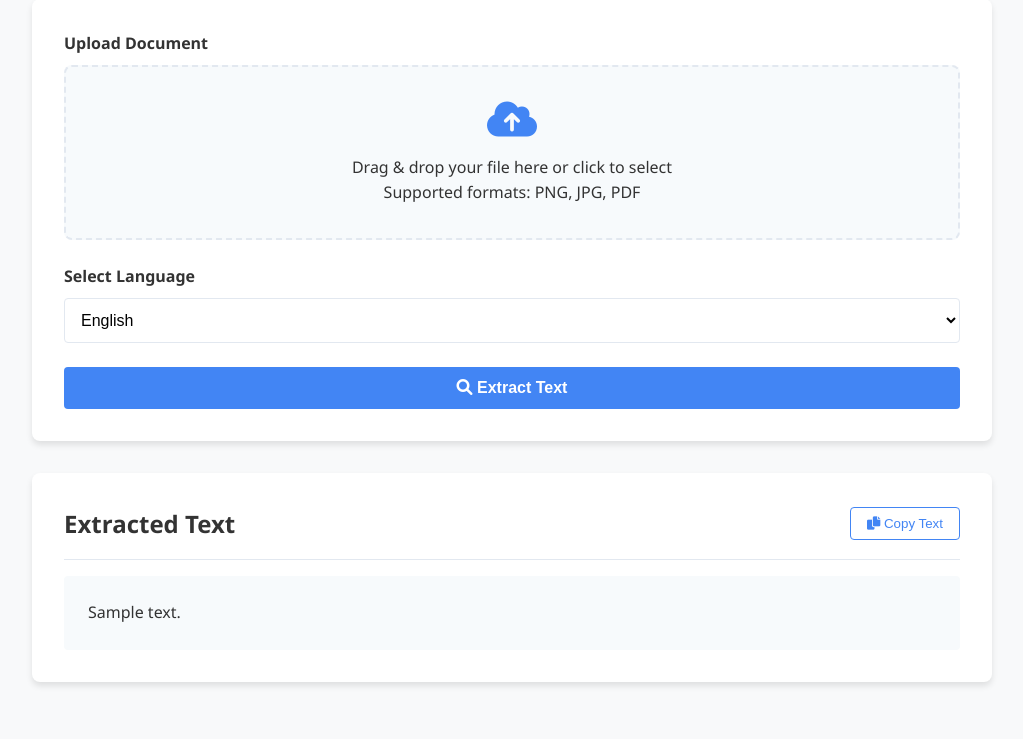
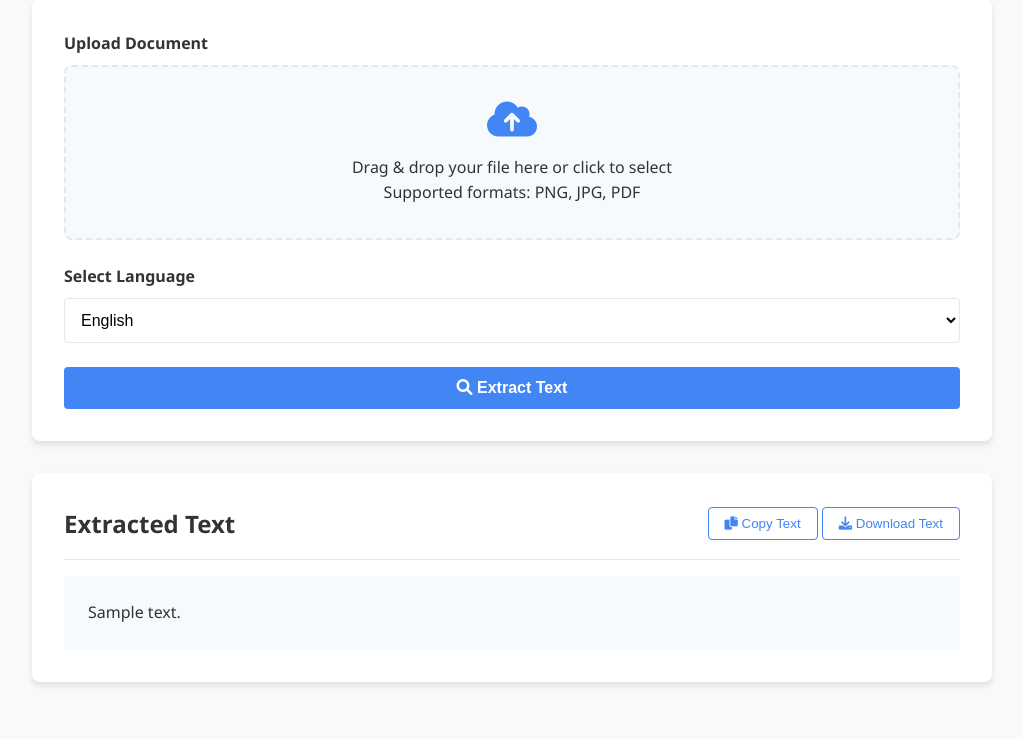
Before and after one commit to asharhb/FastAPI-OCR, a FastAPI app: template templates/index.html in a window 1280 px wide. Shown: the part 153-892 px from the top of the page, without its empty margins (128-1151 px from the left). Run offline with FastAPI, Linux system fonts and the light colour scheme; the template is opened without the code that fills it: most values are stand-ins (such as "Sample title", 1, 10 or a date in 2020).

Commit message:
Added download text

```diff
--- a/app/main.py
+++ b/app/main.py
@@ -337,6 +337,27 @@ with open("static/js/script.js", "w") as f:
             }, 2000);
         });
     });
+
+            // Handle text download
+const downloadBtn = document.getElementById('download-btn');
+downloadBtn.addEventListener('click', function() {
+    const resultText = document.getElementById('result-text').textContent;
+
+    // Create a Blob with the text content
+    const blob = new Blob([resultText], { type: 'text/plain' });
+
+    // Create a temporary anchor element
+    const a = document.createElement('a');
+    a.href = URL.createObjectURL(blob);
+    a.download = 'extracted_text.txt'; // File name for download
+    document.body.appendChild(a);
+
+    // Trigger the download
+    a.click();
+
+    // Clean up
+    document.body.removeChild(a);
+});
     """)
 
 # Create HTML template file
@@ -409,14 +430,19 @@ with open("templates/index.html", "w") as f:
 
         {% if extracted_text %}
         <div id="result-card" class="card result-card active">
-            <div class="result-header">
-                <h2>Extracted Text</h2>
-                <button id="copy-btn" class="copy-btn">
-                    <i class="fas fa-copy"></i> Copy Text
-                </button>
-            </div>
-            <div id="result-text" class="result-content">{{ extracted_text }}</div>
+    <div class="result-header">
+        <h2>Extracted Text</h2>
+        <div>
+            <button id="copy-btn" class="copy-btn">
+                <i class="fas fa-copy"></i> Copy Text
+            </button>
+            <button id="download-btn" class="copy-btn">
+                <i class="fas fa-download"></i> Download Text
+            </button>
         </div>
+    </div>
+    <div id="result-text" class="result-content">{{ extracted_text }}</div>
+</div>
         {% endif %}
     </div>
 
@@ -512,10 +538,31 @@ async def extract_text(request: Request, file: UploadFile = File(...), language:
         if file.filename.lower().endswith('.pdf'):
             # Process PDF file
             extracted_text = extract_text_from_pdf(content, language)
-        else:
+        elif file.filename.lower().endswith(('.png', '.jpg', '.jpeg')):
             # Process image file
             image = Image.open(io.BytesIO(content))
             extracted_text = pytesseract.image_to_string(image, lang=language)
+        else:
+            # Unsupported file format
+            return templates.TemplateResponse(
+                "index.html",
+                {
+                    "request": request,
+                    "error": "This file format is not supported. Please upload a PDF or image file.",
+                    "is_processing": False
+                }
+            )
+
+        # Check if extracted text is empty
+        if not extracted_text.strip():
+            return templates.TemplateResponse(
+                "index.html",
+                {
+                    "request": request,
+                    "error": "The uploaded file contains no text to extract.",
+                    "is_processing": False
+                }
+            )
 
         # Return template with extracted text
         return templates.TemplateResponse(
--- a/railway.json
+++ /dev/null
@@ -1,6 +0,0 @@
-{
-  "build": {
-    "env": "python"
-  },
-  "start": "fastapi dev --host 0.0.0.0 --port 8000"
-}
--- a/templates/index.html
+++ b/templates/index.html
@@ -68,9 +68,14 @@
         <div id="result-card" class="card result-card active">
     <div class="result-header">
         <h2>Extracted Text</h2>
+        <div>
             <button id="copy-btn" class="copy-btn">
                 <i class="fas fa-copy"></i> Copy Text
             </button>
+            <button id="download-btn" class="copy-btn">
+                <i class="fas fa-download"></i> Download Text
+            </button>
+        </div>
     </div>
     <div id="result-text" class="result-content">{{ extracted_text }}</div>
 </div>
```
Also changed, not shown: static/js/script.js (+21 -0 lines), README.md. Lines whose indentation alone changed are shown as unchanged.
